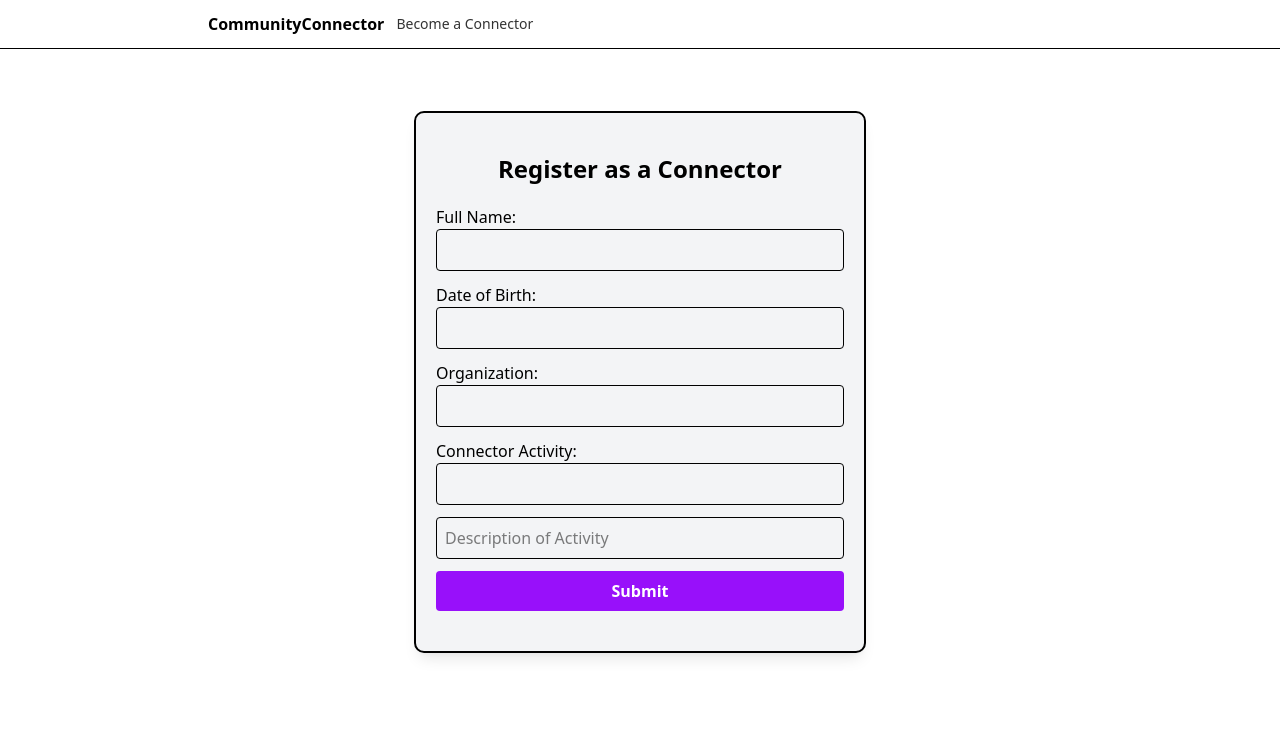
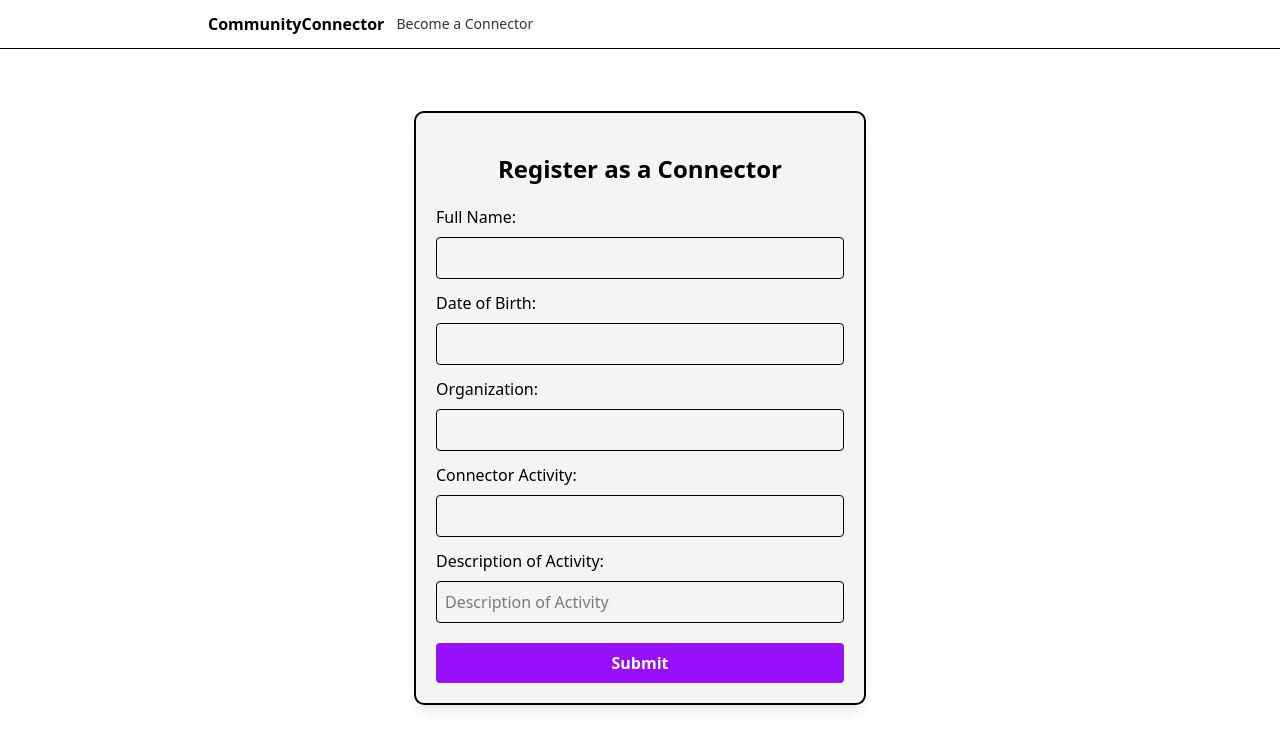
Before and after one commit to TingChiehLin/matcha_kitty, a Next.js app in the folder frontend/: page /form in a window 1280 px wide. Shown: the top 748 px of the page. Built offline with nearby package versions, Linux system fonts and the light colour scheme.

Commit message:
Add - form fix errors

```diff
--- a/frontend/app/form/page.tsx
+++ b/frontend/app/form/page.tsx
@@ -64,7 +64,7 @@ function Form() {
                 type="text"
                 value={name}
                 onChange={(e) => setName(e.target.value)}
-                className="p-2 rounded border w-full"
+                className="mt-2 p-2 rounded border w-full"
                 required
               />
             </label>
@@ -75,7 +75,7 @@ function Form() {
                 type="text"
                 value={dob}
                 onChange={(e) => setDob(e.target.value)}
-                className="p-2 rounded border w-full"
+                className="mt-2 p-2 rounded border w-full"
                 required
               />
             </label>
@@ -86,7 +86,7 @@ function Form() {
                 type="text"
                 value={organization}
                 onChange={(e) => setOrganization(e.target.value)}
-                className="p-2 rounded border w-full"
+                className="mt-2 p-2 rounded border w-full"
                 required
               />
             </label>
@@ -97,49 +97,28 @@ function Form() {
                 type="text"
                 value={activity}
                 onChange={(e) => setActivity(e.target.value)}
-                className="p-2 rounded border w-full"
+                className="mt-2 p-2 rounded border w-full"
                 required
               />
             </label>
-
+            <label>
+              Description of Activity:
               <input
                 type="text"
                 placeholder="Description of Activity"
                 value={description}
                 onChange={(e) => setDescription(e.target.value)}
-              className="p-2 rounded border w-full"
+                className="mt-2 p-2 rounded border w-full"
                 required
               />
-
+            </label>
             <button
               type="submit"
-              className="bg-purple-600 hover:bg-purple-700 cursor-pointer text-white rounded p-2 font-bold"
+              className="mt-2 bg-purple-600 hover:bg-purple-700 cursor-pointer text-white rounded p-2 font-bold"
             >
               Submit
             </button>
           </form>
-
-          <ul className="mt-5">
-            {people.map((person, index) => (
-              <li key={index} className="bg-black shadow-md rounded-lg p-4 m-2">
-                <div>
-                  <strong>Name:</strong> {person.name}
-                </div>
-                <div>
-                  <strong>DOB:</strong> {person.dob}
-                </div>
-                <div>
-                  <strong>Organization:</strong> {person.organization}
-                </div>
-                <div>
-                  <strong>Activity:</strong> {person.activity}
-                </div>
-                <div>
-                  <strong>Description:</strong> {person.description}
-                </div>
-              </li>
-            ))}
-          </ul>
         </div>
       </div>
     </>
```
Lines whose indentation alone changed are shown as unchanged.
